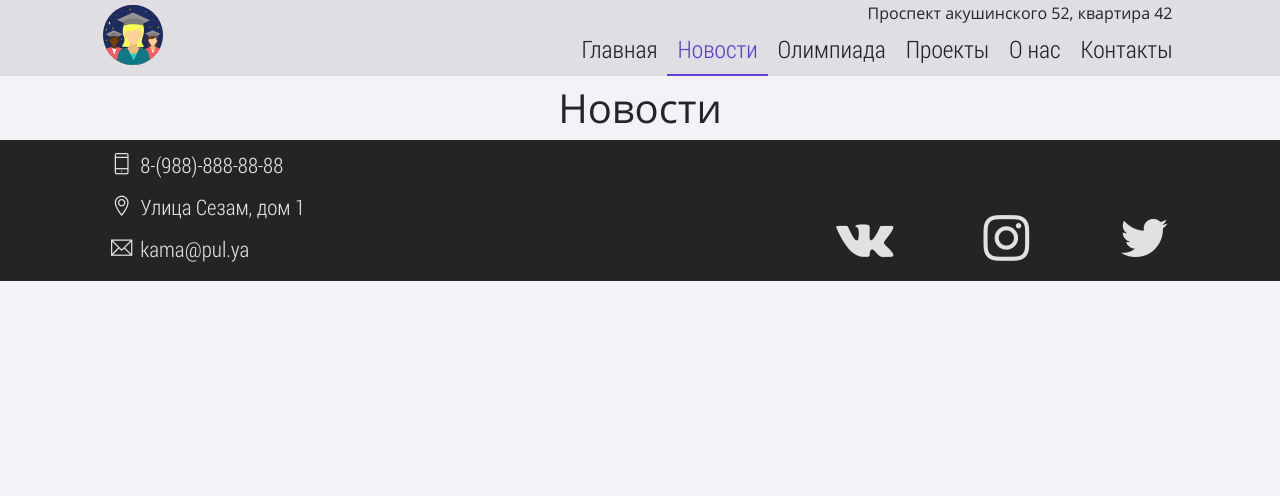
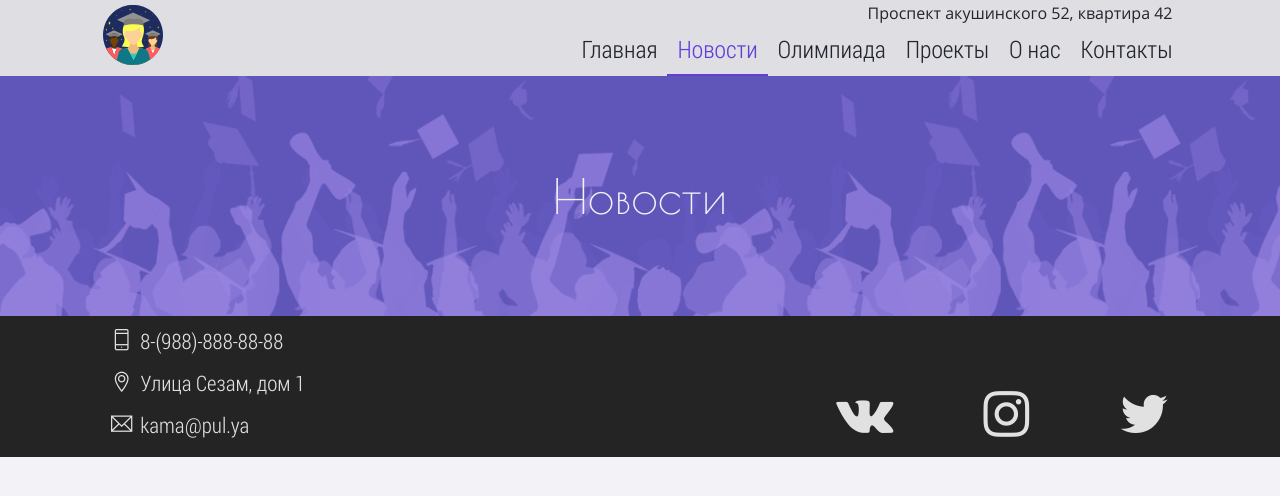
Before and after one commit to subher0/olympic-games-2018, a Django app: page /news in a window 1280 px wide. Shown: the top 496 px of the page. Run offline with Django 3.2, Linux system fonts and the light colour scheme; data that the repository does not hold is empty; some libraries are stand-ins or nearby versions.

```diff
--- a/main/admin.py
+++ b/main/admin.py
@@ -1,5 +1,6 @@
 from django.contrib import admin
 
+from main.models import IndexTile
 from .models.article import Article
 from .models.profile import Profile
 from .models.news import News
@@ -9,3 +10,4 @@ admin.site.register(Article)
 admin.site.register(Profile)
 admin.site.register(News)
 admin.site.register(Project)
+admin.site.register(IndexTile)
--- a/main/models/__init__.py
+++ b/main/models/__init__.py
@@ -2,3 +2,4 @@ from .article import Article
 from .profile import Profile
 from .news import News
 from .project import Project
+from .indexTile import IndexTile
--- a/main/models/article.py
+++ b/main/models/article.py
@@ -2,6 +2,7 @@ from django.db import models
 from django.contrib.auth.models import User
 from django.utils.timezone import now
 from .utils import make_filepath
+
 
 class ArticleManager(models.Manager):
     def getAllArticles(self):
@@ -10,6 +11,7 @@ class ArticleManager(models.Manager):
         except Exception:
             result = None
         return result
+
 
 class Article(models.Model):
     date = models.DateTimeField(verbose_name='publication date', default=now)
--- a/main/templates/main/news.html
+++ b/main/templates/main/news.html
@@ -9,10 +9,15 @@
 {% endblock styles %}
 
 {% block content %}
+    <div class="header-section">
+        <div class="container foreground">
+            <div class="header">
+                <h1>Новости</h1>
+            </div>
+        </div>
+        <div class="header-overlay"></div>
+    </div>
     <div class="container-fluid">
-        <div class="header">
-            <h2>Новости</h2>
-        </div>
         <div class="card-deck">
             {% for news_item in news %}
                 {% include "main/elements/newsT.html" %}
--- a/static/css/news.css
+++ b/static/css/news.css
@@ -2,9 +2,8 @@
 .card-deck {
     max-width: 100%;
 }
-.card,
-.news-card,
-.icon-card {
+
+.card {
     display: inline-block;
     margin: 10px 10px 20px 15px;
     border: solid 2px var(--design-color);
@@ -33,22 +32,13 @@
     transform: scale(0);
 }
 
-.card-block .btn,
-.news-more-button .btn {
+.card-block .btn {
     background-color: var(--design-color);
     color: var(--background-color);
     font-size: 1.1em;
     font-family: "Open Sans", sans-serif;
     filter: opacity(0.9);
     cursor: pointer;
-}
-
-.news-more-button .btn:hover {
-    box-shadow: 3px 3px 8px var(--design-color);
-    filter: opacity(1);
-    color: var(--background-color);
-    font-size: 1.1em;
-    font-family: "Open Sans", sans-serif;
 }
 
 .card-img-top {
@@ -89,3 +79,39 @@
 }
 
 /*## MODAL ADJUSTMENT ##*/
+
+.header h1 {
+    font-weight: 100;
+    font-family: "Poiret One", sans-serif;
+    color: var(--background-color);
+}
+
+.header-section {
+    background: url(/static/img/2.jpg) repeat-x;
+    background-size: auto 100%;
+    margin: 0 auto;
+    padding: 2em;
+    text-align: center;
+    background-position: center center;
+    min-height: 240px;
+    width: 100%;
+    position: relative;
+}
+
+.header-overlay {
+    position: absolute;
+    background-color: rgba(98, 62, 215, 0.6);
+    width: 100%;
+    height: 100%;
+    top: 0;
+    left: 0;
+}
+
+.foreground {
+    z-index: 2;
+    position: absolute;
+    top: 50%;
+    transform: translateY(-50%);
+    width: 100%;
+    left: 0;
+}
```
Also changed, not shown: main/models/indexTile.py (added, +32 -0 lines), main/templates/main/index.html (+20 -49 lines), main/views/index.py (+9 -2 lines), static/css/main.css (+66 -3 lines), main/migrations/0008_indextile.py (added), static/img/olympic-icon-inversed.svg (added), static/img/olympic-icon.svg (added).
